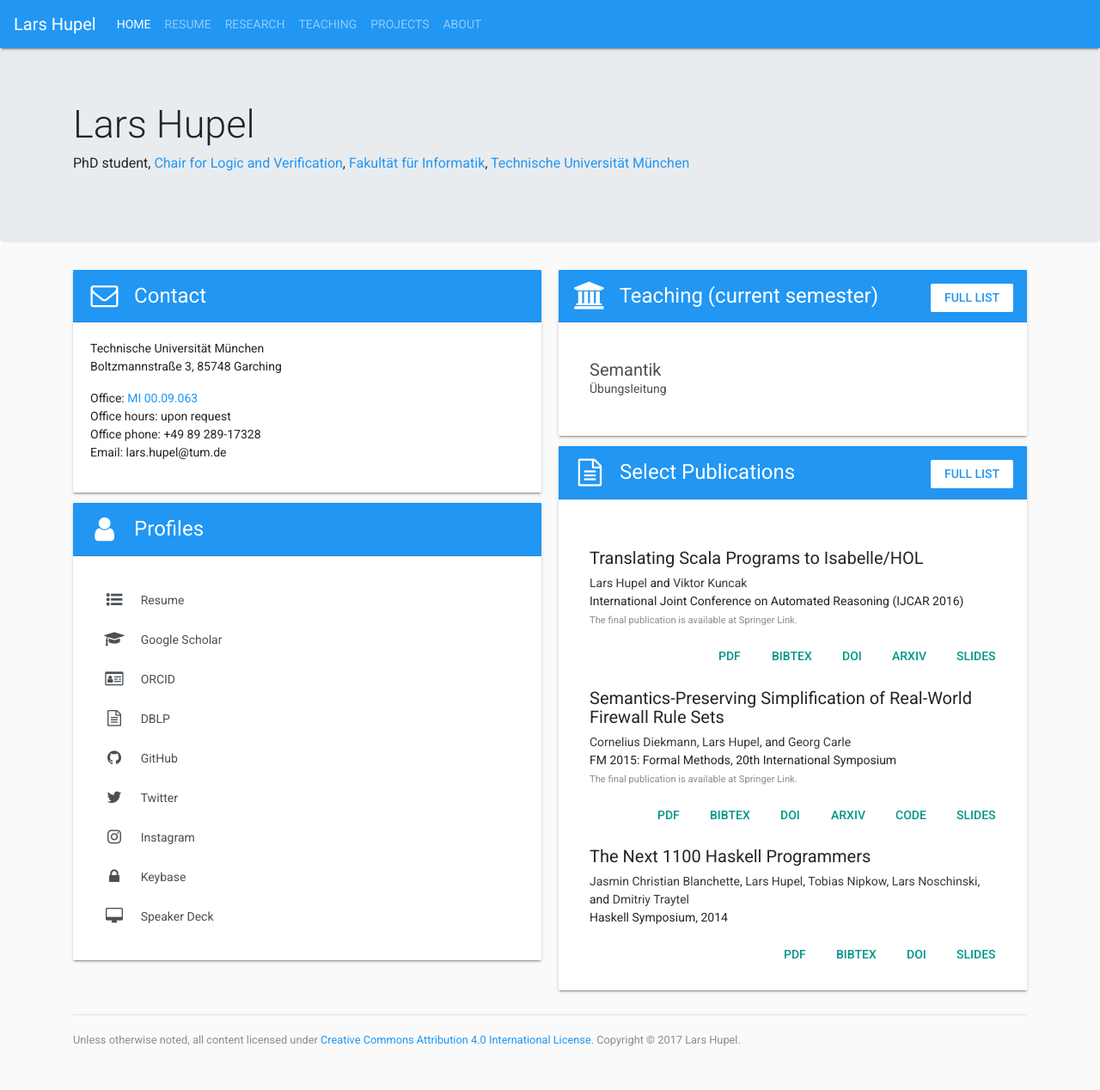
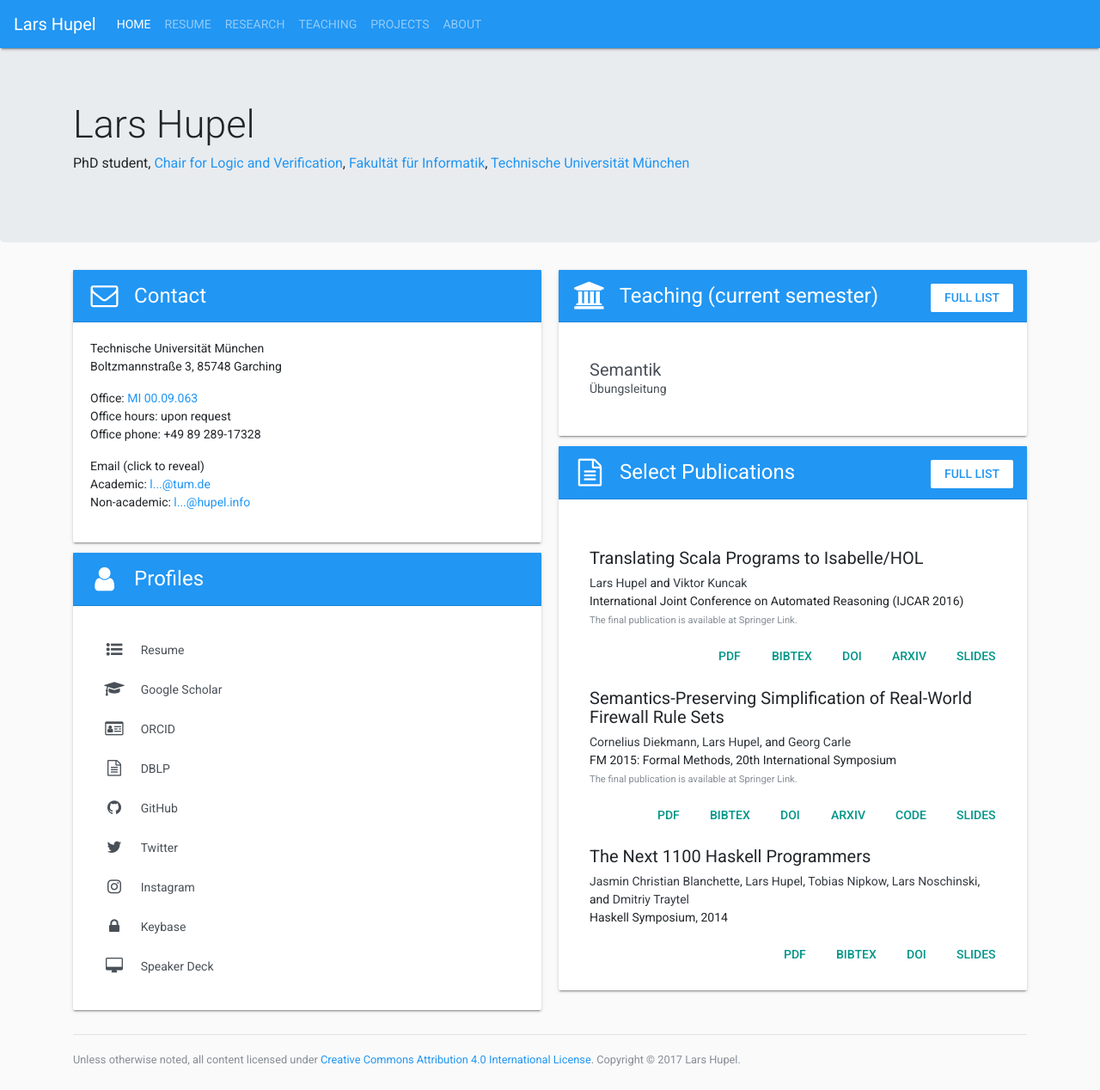
Before and after one commit to larsrh/website, a Jekyll site: the page built from index.html, in a window 1280 px wide and 1268 px high. Shown: the whole window at 86% size. Built offline with Jekyll 4.4.1, drawn with Linux system fonts in a browser that asks for light colours.

Commit message:
use reCAPTCHA for email

```diff
--- a/_includes/contact.html
+++ b/_includes/contact.html
@@ -2,5 +2,7 @@
 Boltzmannstraße 3, 85748 Garching</p>
 <p>Office: <a href="https://portal.mytum.de/displayRoomMap?00.09.063@5609">MI 00.09.063</a><br />
 Office hours: upon request<br />
-Office phone: +49 89 289-17328 <br />
-Email: lars.hupel@tum.de</p>
+Office phone: +49 89 289-17328</p>
+<p>Email (click to reveal)<br />
+Academic: <a href="http://www.google.com/recaptcha/mailhide/d?k=01RYEMxTU3La7HOz9NhEDhQA==&amp;c=HFbpQ9BxPBz8SV5Ahj_AVXoSCZqGHwmFtJ6PbbMPRV4=" onclick="window.open('http://www.google.com/recaptcha/mailhide/d?k\x3d01RYEMxTU3La7HOz9NhEDhQA\x3d\x3d\x26c\x3dHFbpQ9BxPBz8SV5Ahj_AVXoSCZqGHwmFtJ6PbbMPRV4\x3d', '', 'toolbar=0,scrollbars=0,location=0,statusbar=0,menubar=0,resizable=0,width=500,height=300'); return false;" title="Reveal this e-mail address">l...@tum.de</a><br />
+Non-academic: <a href="http://www.google.com/recaptcha/mailhide/d?k=01PAt7IRJa0LJx1GfnDr_xcA==&amp;c=9fms_i97epk5yRfaeh9pLQ==" onclick="window.open('http://www.google.com/recaptcha/mailhide/d?k\x3d01PAt7IRJa0LJx1GfnDr_xcA\x3d\x3d\x26c\x3d9fms_i97epk5yRfaeh9pLQ\x3d\x3d', '', 'toolbar=0,scrollbars=0,location=0,statusbar=0,menubar=0,resizable=0,width=500,height=300'); return false;" title="Reveal this e-mail address">l...@hupel.info</a></p>
```
